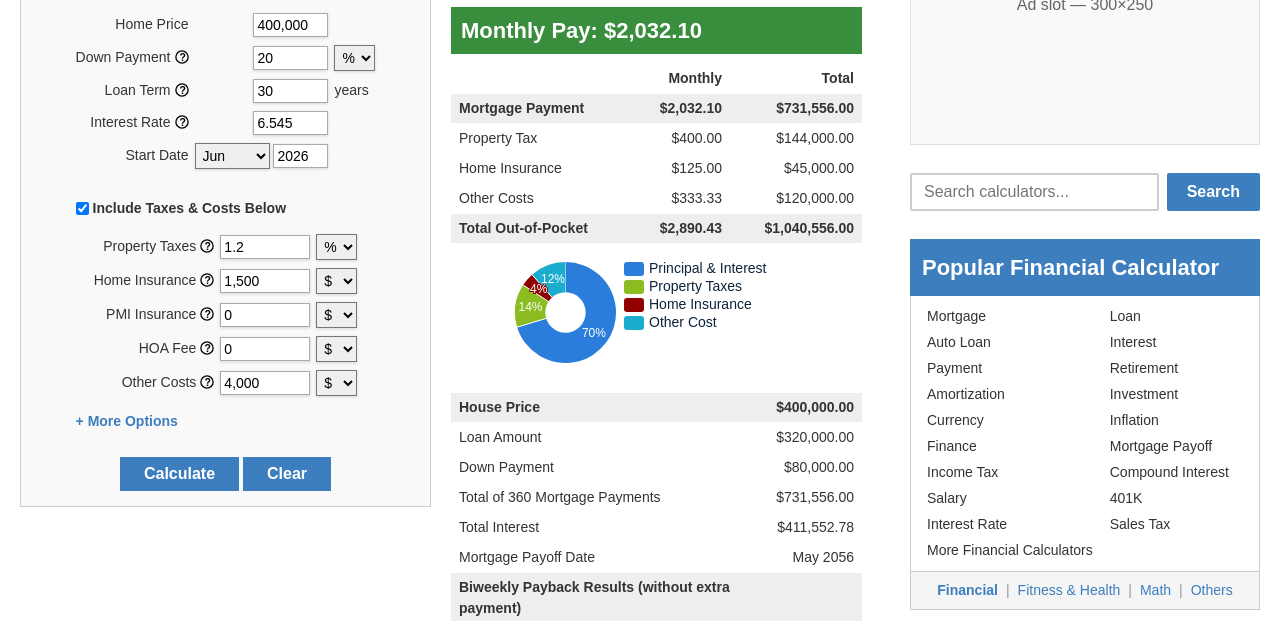
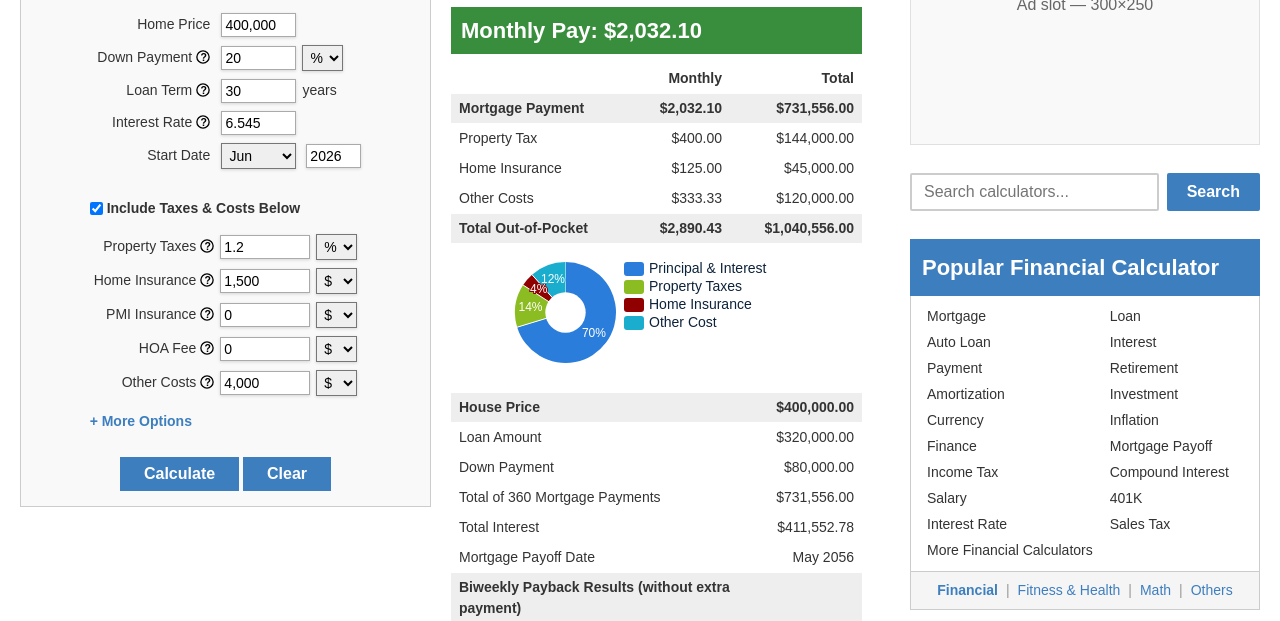
Before and after one commit to tgh101/calcify.ai, a website: page mortgage-calculator.html in a window 1280 px wide. Shown: the part 207-828 px from the top of the page. Drawn offline with Linux system fonts and the light colour scheme.

Commit message:
fix(mortgage): Start Date alignment — split month/year into separate columns matching Down Payment structure
- Month select in column 2 (width:75px), year input in column 3 (width:55px)
- Each control right-aligned in its own cell, mirroring Down Payment row

```diff
--- a/mortgage-calculator.html
+++ b/mortgage-calculator.html
@@ -301,9 +301,8 @@
                         <option value="11">Nov</option>
                         <option value="12">Dec</option>
                       </select>
-                      <input type="text" name="cstartyear" id="cstartyear" value="2026" style="width:55px;">
                     </td>
-                    <td>&nbsp;</td>
+                    <td align="right"><input type="text" name="cstartyear" id="cstartyear" value="2026" style="width:55px;"></td>
                   </tr>
                   <tr>
                     <td colspan="3"><br>
```
